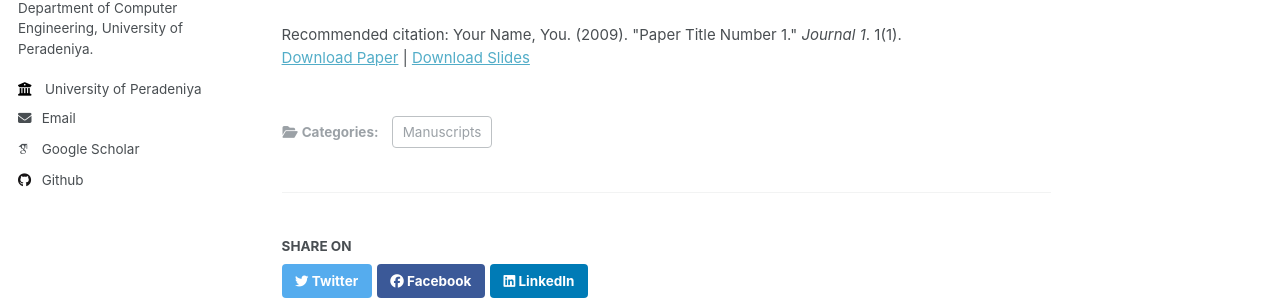
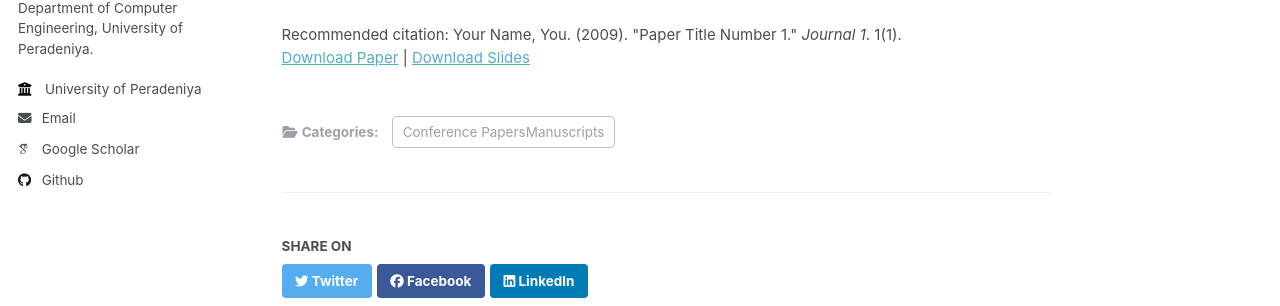
Before and after one commit to IshtaJayakody/IshtaJayakody.github.io, a Jekyll site: the page built from _publications/2009-10-01-paper-title-number-1.md, in a window 1280 px wide and 1038 px high. Shown: the part 365-671 px from the top of the window. Built offline with Jekyll 4.4.1, drawn with Linux system fonts in a browser that asks for light colours; some web fonts are replaced.

Commit message:
Update 2009-10-01-paper-title-number-1.md

```diff
--- a/_publications/2009-10-01-paper-title-number-1.md
+++ b/_publications/2009-10-01-paper-title-number-1.md
@@ -1,7 +1,7 @@
 ---
 title: "Analyzing and Predicting Volatile Market Patterns for Trading in International Markets Using a Digital Twin"
 collection: publications
-category: Manuscripts
+category: Conference PapersManuscripts
 permalink: /publication/2009-10-01-paper-title-number-1
 excerpt: 'This paper is about the number 1. The number 2 is left for future work.'
 date: 2009-10-01
```
